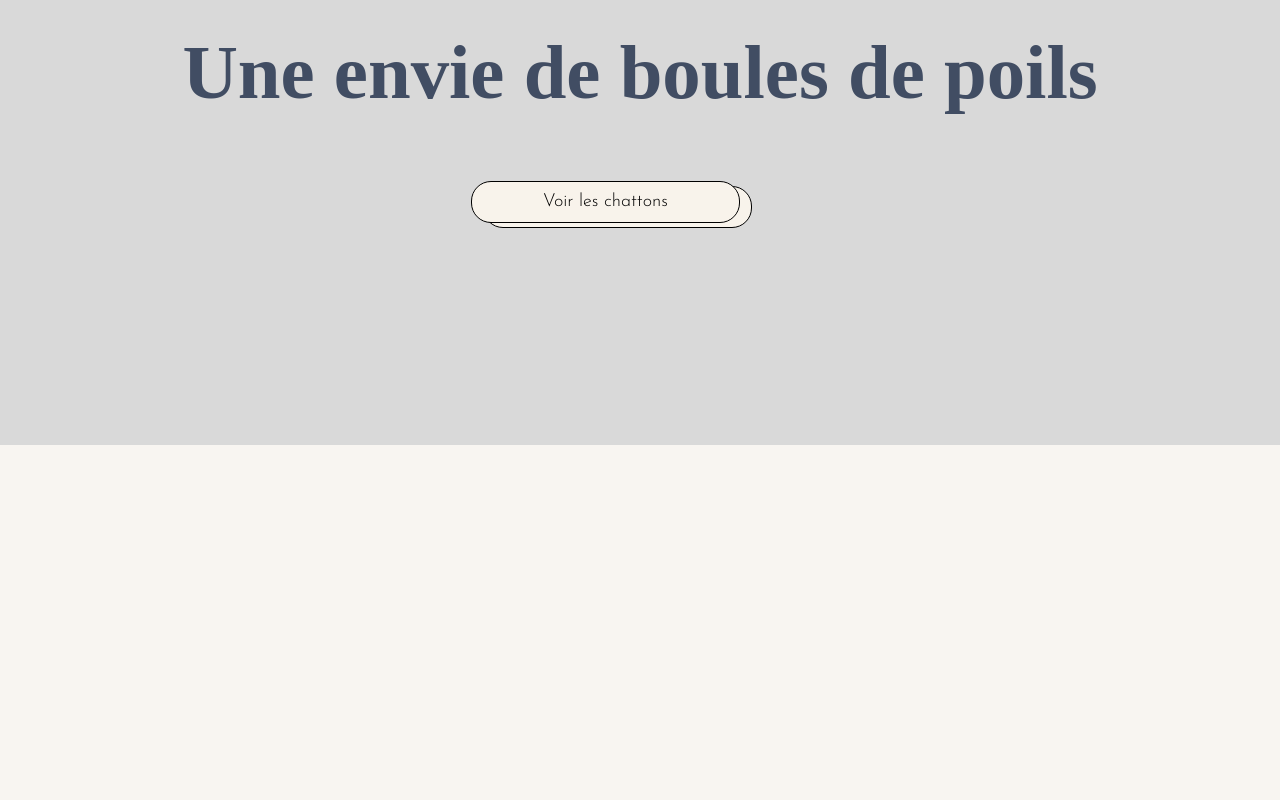
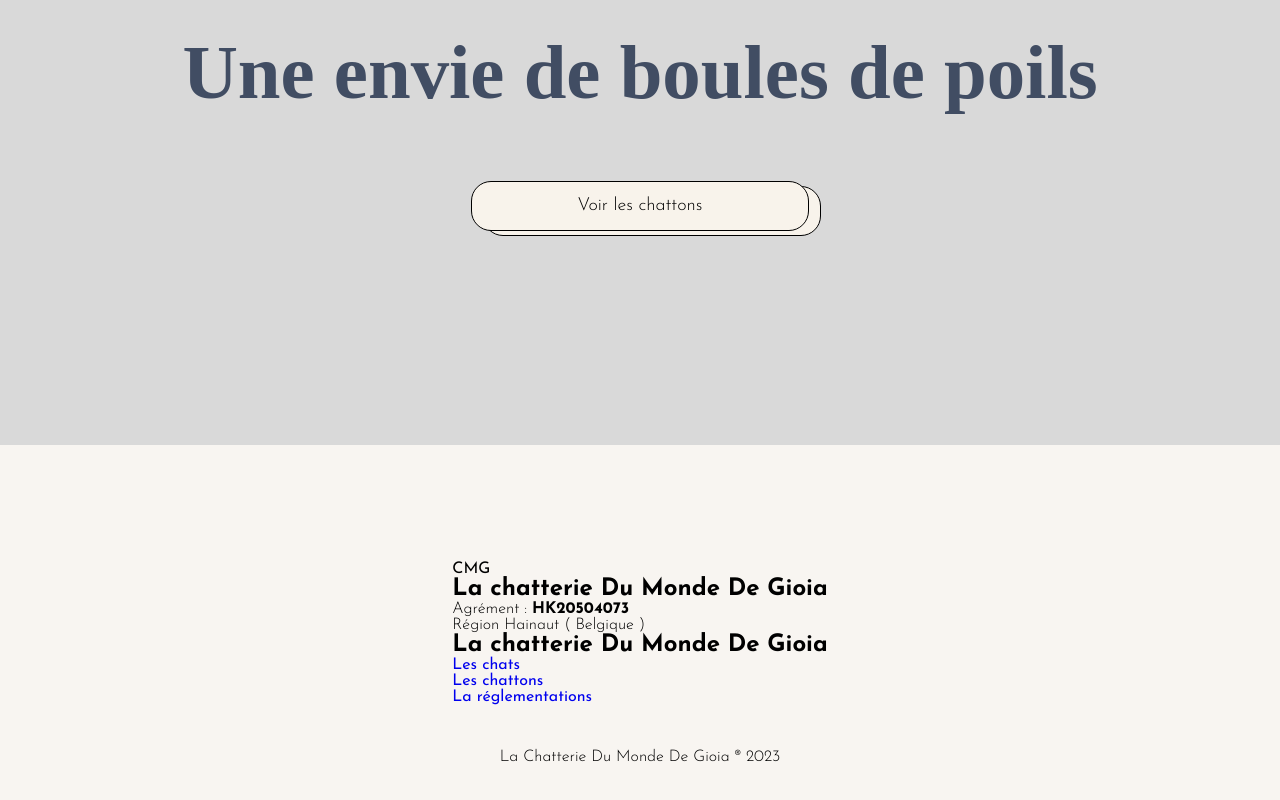
Before and after one commit to antozr/cmg, a Next.js app: page / in a window 1280 px wide. Shown: the part 1955-2755 px from the top of the page. Before the commit the page ends 2560 px from the top, so only its background shows below. Built offline with nearby package versions, Linux system fonts and the light colour scheme.

Commit message:
Change btnSection component

```diff
--- a/app/components/ButtonPage/BtnPage.scss
+++ b/app/components/ButtonPage/BtnPage.scss
@@ -5,6 +5,9 @@
     flex-shrink: 0;
     position: relative;
     cursor: pointer;
+    &--big{
+      max-width: 890px;
+    }
 
     &:hover>div{
         transition: 0.3s;
@@ -44,6 +47,12 @@
     z-index: 2;
     transition: 0.3s;
 
+    &--big{
+      max-width: 860px;
+      height: 50px;
+
+    }
+
   }
   &__btnBottomBox{
     position: absolute;
--- a/app/components/ButtonPage/index.js
+++ b/app/components/ButtonPage/index.js
@@ -2,14 +2,14 @@ import Link from 'next/link'
 import React from 'react'
 import './BtnPage.scss';
 
-const ButtonPage = ({nameBtn, linkBtn}) => {
+const ButtonPage = ({nameBtn, linkBtn, size}) => {
   return (
     <>
-        <div className="sect__btnBox">
-            <Link href={linkBtn} className='sect__btn' aria-label='Redirection vers une autre partie du site.'>
+        <div className={ size === true ? "sect__btnBox sect__btnBox--big" : "sect__btnBox"}>
+            <Link href={linkBtn} className={ size === true ? "sect__btn sect__btn--big" : "sect__btn"} aria-label='Redirection vers une autre partie du site.'>
                 {nameBtn}
             </Link>
-            <div className="sect__btnBottomBox sect__btn"></div>
+            <div className={ size === true ? "sect__btnBottomBox sect__btn sect__btn--big" : "sect__btnBottomBox sect__btn"}></div>
             </div>
     </>
   )
--- a/app/components/InterSection/index.js
+++ b/app/components/InterSection/index.js
@@ -9,7 +9,7 @@ const InterSection = ({titleInter, nameBtn, linkBtn}) => {
             <h2 className="sect__title sect__title--big">
                 {titleInter}
             </h2>
-            <ButtonPage nameBtn={nameBtn} linkBtn={linkBtn}/>
+            <ButtonPage nameBtn={nameBtn} linkBtn={linkBtn} size={true}/>
         </div>
     </>
   )
--- /dev/null
+++ b/app/components/footer/Foot.scss
@@ -0,0 +1,25 @@
+.foot {
+  display: flex;
+  flex-direction: column;
+  justify-content: center;
+  align-items: center;
+  width: 100%;
+  height: 280px;
+  background-color: var(--color-bg);
+  row-gap: 44px;
+
+  &__txt {
+    font-family: "Josefin";
+    font-size: 16px;
+    font-weight: 300;
+    text-transform: capitalize;
+  }
+  &__bot {
+    width: 100%;
+    height: 21px;
+
+    & > p {
+      text-align: center;
+    }
+  }
+}
--- /dev/null
+++ b/app/components/footer/index.js
@@ -0,0 +1,67 @@
+import Link from "next/link";
+import React from "react";
+import './Foot.scss';
+const Foot = () => {
+
+    let dateYear = new Date().getFullYear();
+  return (
+    <>
+      <footer className="foot">
+        <div className="foot__top">
+            <div className="foot__logoBox">
+                <p className="foot__logo">
+                    CMG
+                </p>
+            </div>
+            <div className="foot__linkBox">
+                <h2 className="foot__title">
+                    La chatterie Du Monde De Gioia
+                </h2>
+                <ul className="foot__list">
+                    <li className="foot__el">
+                        <p className="foot__txt">
+                            Agrément : <b>HK20504073</b>
+                        </p>
+                    </li>
+                    <li className="foot__el">
+                        <p className="foot__txt">
+                            Région Hainaut ( Belgique )
+                        </p>
+                    </li>
+                </ul>
+            </div>
+            <div className="foot__linkBox">
+                <h2 className="foot__title">
+                    La chatterie Du Monde De Gioia
+                </h2>
+                <ul className="foot__list">
+                    <li className="foot__el">
+                        <Link href={'/noschats'} className="foot__link" aria-label="Redirection vers la page des chats">
+                            Les chats
+                        </Link>
+                    </li>
+                    <li className="foot__el">
+                        <Link href={'/noschattons'} className="foot__link" aria-label="Redirection vers la page des chattons">
+                            Les chattons
+                        </Link>
+                    </li>
+                    <li className="foot__el">
+                        <Link href={'/reglementation'} className="foot__link" aria-label="Redirection vers la page des chats">
+                            La réglementations
+                        </Link>
+                    </li>
+                </ul>
+            </div>
+        </div>
+
+<div className="foot__bot">
+    <p className="foot__txt foot__txt--center">
+    la chatterie du monde de Gioia ® {dateYear}
+    </p>
+</div>
+      </footer>
+    </>
+  );
+};
+
+export default Foot;
--- a/app/layout.js
+++ b/app/layout.js
@@ -1,4 +1,5 @@
 import Navbar from './components/Navbar'
+import Foot from './components/footer'
 import './globals.css'
 import { Inter } from 'next/font/google'
 
@@ -16,6 +17,7 @@ export default function RootLayout({ children }) {
 
         <Navbar />
         {children}</body>
+        <Foot />
     </html>
   )
 }
--- a/app/page.js
+++ b/app/page.js
@@ -15,9 +15,9 @@ export default function Home() {
     <>
     Nous sommes une chatterie familiale où les chats vivent avec nous, ils font partie à part entière de notre famille. Dés lors ils sont en contactes avec des enfants, des chiens et habitué au bruit de la vie quotidienne. Avec nos chattons, nous les habituons dés le plus jeunes âges à vivre avec nous, pour qu’il s’habitue au mieux chez vous.
     </>,
-    <>
-    Reconnu par la région Wallonne avec notre numéro <b>d’agrément HK20504073</b>, on se situe dans la région de Charleroi dans&nbsp;le&nbsp;Hainaut.
-    </>
+    <><b>
+    Reconnu par la région Wallonne avec notre numéro <span style={{color:"#727986" }}>d’agrément HK20504073</span>, on se situe dans la région de Charleroi dans&nbsp;le&nbsp;Hainaut.
+    </b> </>
   ];
   return (
     <>
```
